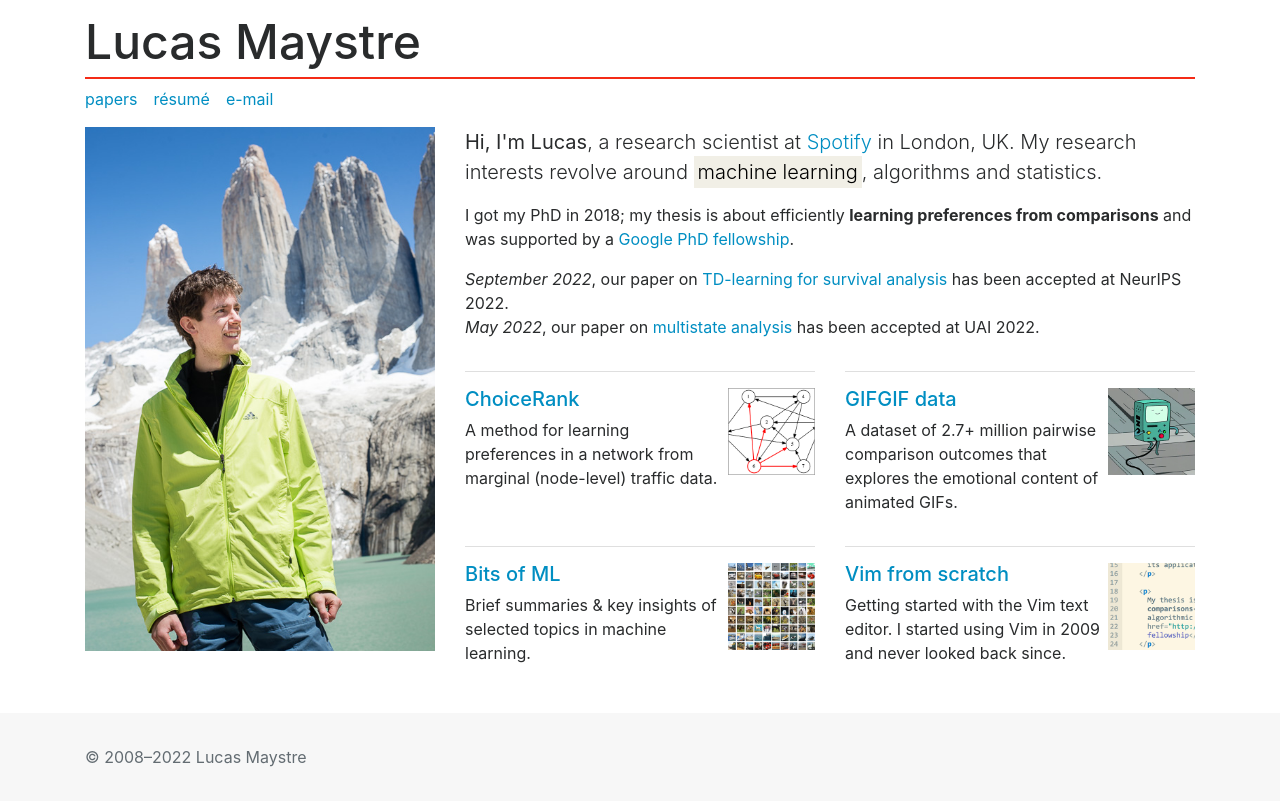
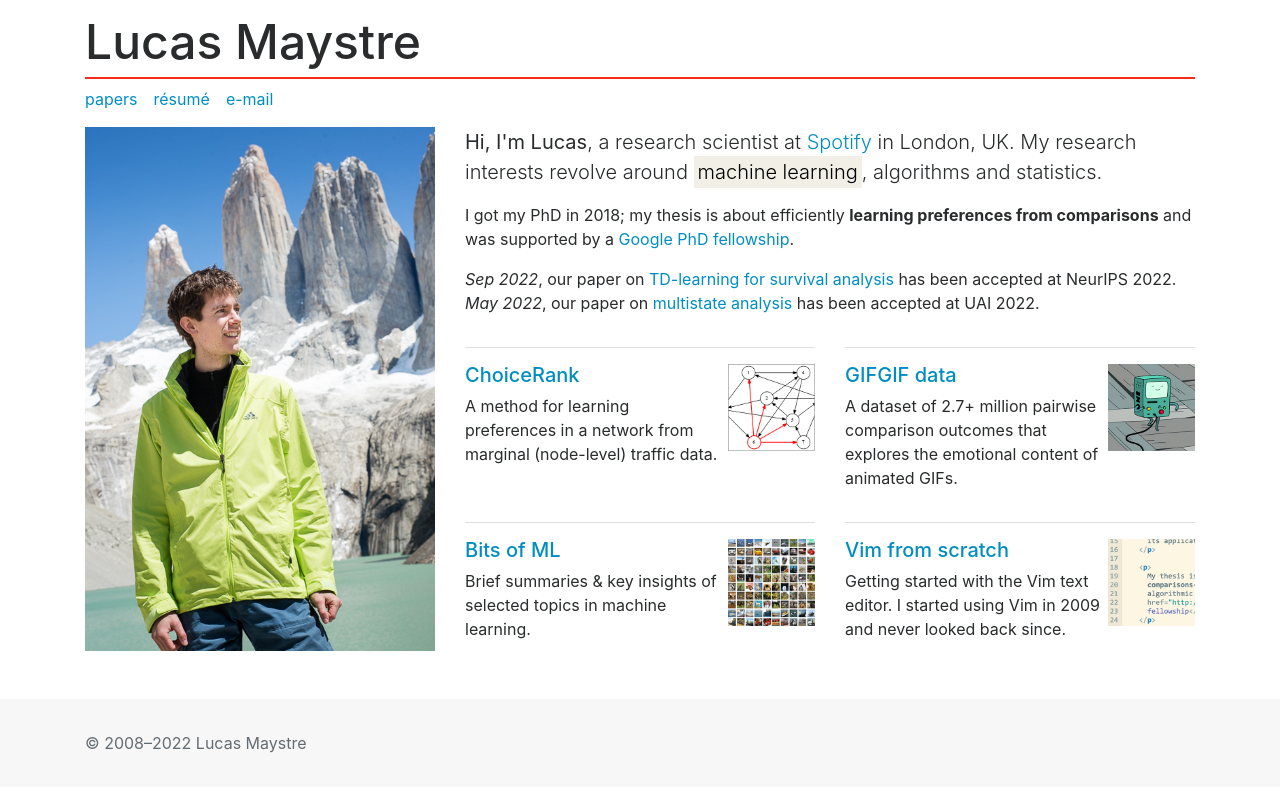
Before and after one commit to lucasmaystre/lum-web, a Jekyll site: the page built from index.html, in a window 1280 px wide. Shown: the top 806 px of the page. Built offline with Jekyll 4.4.1, drawn with Linux system fonts in a browser that asks for light colours.

Commit message:
Tweaks to NeurIPS additions.

```diff
--- a/index.html
+++ b/index.html
@@ -22,7 +22,7 @@ layout: default
     </p>
 
     <ol id="news">
-      <li><em>September 2022</em>,
+      <li><em>Sep 2022</em>,
       our paper on <a href="https://nips.cc/Conferences/2022/Schedule?showEvent=54065">
       TD-learning for survival analysis</a> has been accepted at NeurIPS 2022.</li>
       <li><em>May 2022</em>,
```
Also changed, not shown: papers.md (+1 -1 lines).
